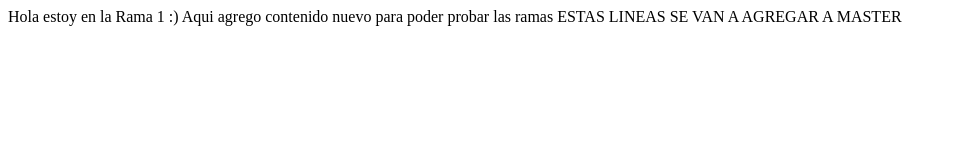
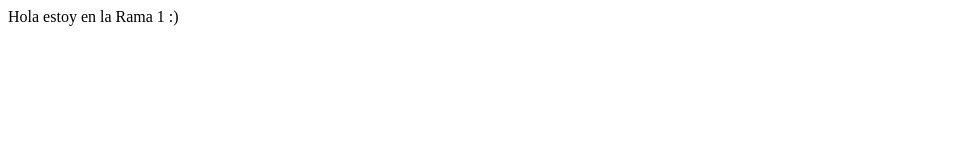
Before and after one commit to Isaine/repositorio112020, a plain HTML site: page index.html in a window 1280 px wide. Shown: the whole page, without its empty margins (0-957 px from the left). Drawn offline with Linux system fonts and the light colour scheme.

Commit message:
Borrando texto

```diff
--- a/index.html
+++ b/index.html
@@ -8,8 +8,5 @@
 <body>
 	Hola estoy en la Rama 1 :)
 
-	Aqui agrego contenido nuevo para poder probar las ramas
-	ESTAS LINEAS SE VAN A AGREGAR A MASTER
-
 </body>
 </html>
```
